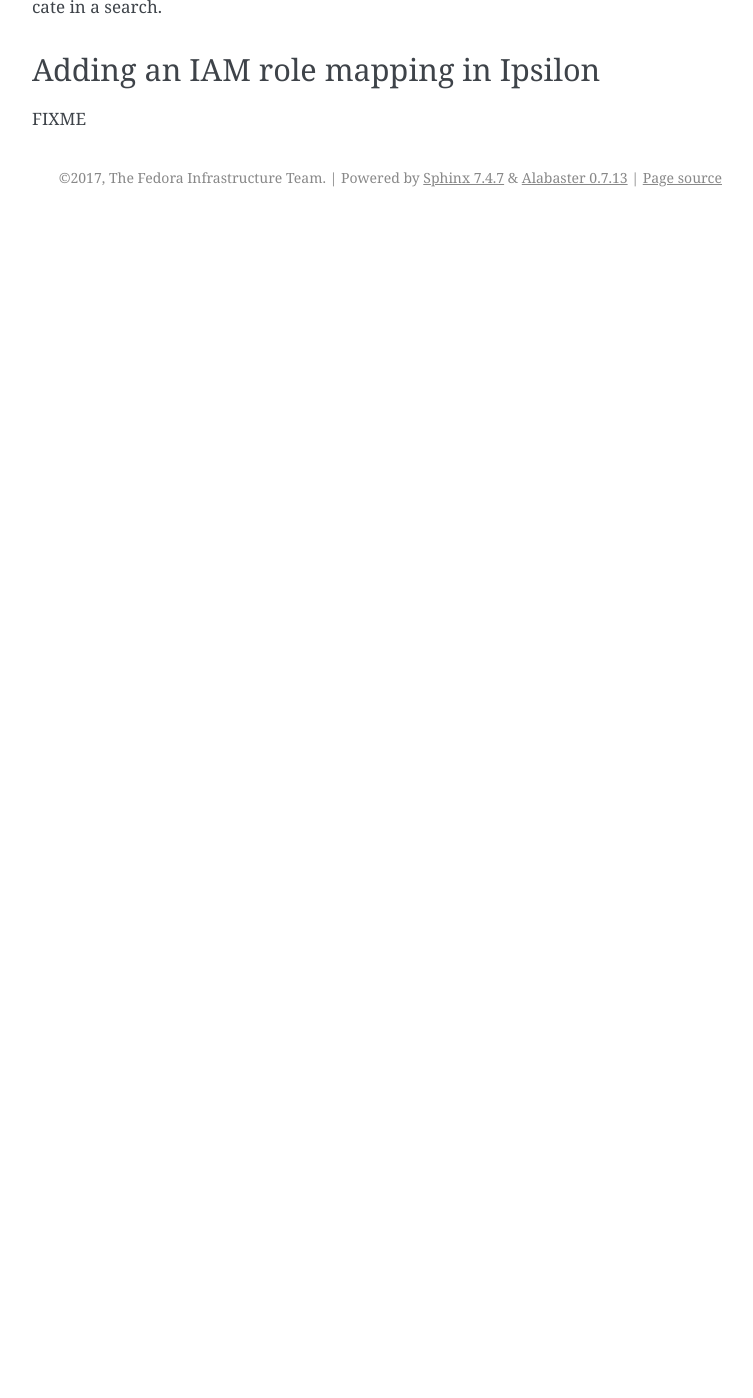
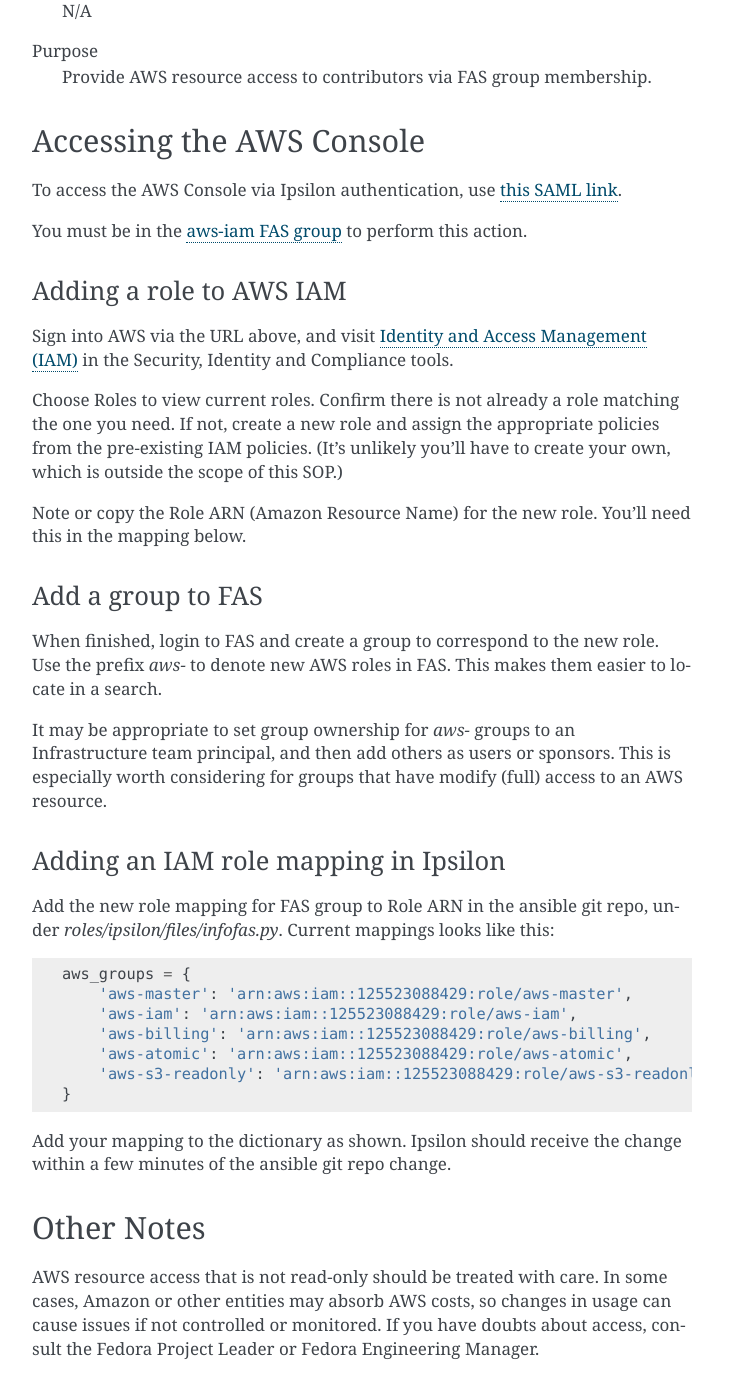
Before and after one commit to FrostyX/infra-docs, a Sphinx documentation site: the page built from docs/sysadmin-guide/sops/aws-access.rst, in a window 1280 px wide and 1400 px high, scrolled down 551 px. Shown: the whole window, without its empty margins (388-1141 px from the left). Built offline with Sphinx 7.4.7, drawn with Linux system fonts in a browser that asks for light colours; before the commit the page ends 900 px from its top, so only the background shows below that; some of the changed text lies outside the part shown.

Commit message:
Fix links, add more

```diff
--- a/docs/sysadmin-guide/sops/aws-access.rst
+++ b/docs/sysadmin-guide/sops/aws-access.rst
@@ -11,26 +11,90 @@
 combined into roles and groups.  Ipsilon is used to translate between
 IAM policy groupings and groups in the Fedora Account System (FAS).
 
-To access the AWS Console via Ipsilon authentication, use this URL:
-https://id.fedoraproject.org/saml2/SSO/Redirect?SPIdentifier=urn:amazon:webservices&RelayState=https://console.aws.amazon.com
 
-------------------------
+Contact Information
+===================
+
+Owner
+    Fedora Infrastructure Team
+Contact
+    #fedora-admin
+Persons
+    puiterwijk, nirik, pfrields
+Location
+    ?
+Servers
+    N/A
+Purpose
+    Provide AWS resource access to contributors via FAS group membership.
+
+
+Accessing the AWS Console
+=========================
+
+To access the AWS Console via Ipsilon authentication, use `this SAML
+link
+<https://id.fedoraproject.org/saml2/SSO/Redirect?SPIdentifier=urn:amazon:webservices&RelayState=https://console.aws.amazon.com>`_.
+
+You must be in the `aws-iam FAS group
+<https://admin.fedoraproject.org/accounts/group/view/aws-iam>`_ to
+perform this action.
+
+
 Adding a role to AWS IAM
 ------------------------
 
-Sign into AWS via the URL above, and visit Identity and Access
-Management (IAM) in the Security, Identity and Compliance tools.
+Sign into AWS via the URL above, and visit `Identity and Access
+Management (IAM) <https://console.aws.amazon.com/iam/home>`_ in the
+Security, Identity and Compliance tools.
 
-https://console.aws.amazon.com/iam/home
+Choose Roles to view current roles.  Confirm there is not already a
+role matching the one you need.  If not, create a new role and assign
+the appropriate policies from the pre-existing IAM policies.  (It's
+unlikely you'll have to create your own, which is outside the scope of
+this SOP.)
 
-FIXME
+Note or copy the Role ARN (Amazon Resource Name) for the new role.
+You'll need this in the mapping below.
+
+
+Add a group to FAS
+------------------
 
 When finished, login to FAS and create a group to correspond to the
 new role.  Use the prefix *aws-* to denote new AWS roles in FAS.  This
 makes them easier to locate in a search.
 
--------------------------------------
+It may be appropriate to set group ownership for *aws-* groups to an
+Infrastructure team principal, and then add others as users or
+sponsors.  This is especially worth considering for groups that have
+modify (full) access to an AWS resource.
+
+
 Adding an IAM role mapping in Ipsilon
 -------------------------------------
 
-FIXME
+Add the new role mapping for FAS group to Role ARN in the ansible git
+repo, under *roles/ipsilon/files/infofas.py*.  Current mappings looks
+like this::
+
+  aws_groups = {
+      'aws-master': 'arn:aws:iam::125523088429:role/aws-master',
+      'aws-iam': 'arn:aws:iam::125523088429:role/aws-iam',
+      'aws-billing': 'arn:aws:iam::125523088429:role/aws-billing',
+      'aws-atomic': 'arn:aws:iam::125523088429:role/aws-atomic',
+      'aws-s3-readonly': 'arn:aws:iam::125523088429:role/aws-s3-readonly'
+  }
+
+Add your mapping to the dictionary as shown.  Ipsilon should receive
+the change within a few minutes of the ansible git repo change.
+
+
+Other Notes
+===========
+
+AWS resource access that is not read-only should be treated with care.
+In some cases, Amazon or other entities may absorb AWS costs, so
+changes in usage can cause issues if not controlled or monitored.  If
+you have doubts about access, consult the Fedora Project Leader or
+Fedora Engineering Manager.
```
Also changed, not shown: other parts of docs/sysadmin-guide/sops/aws-access.rst (+1 -1 lines).
